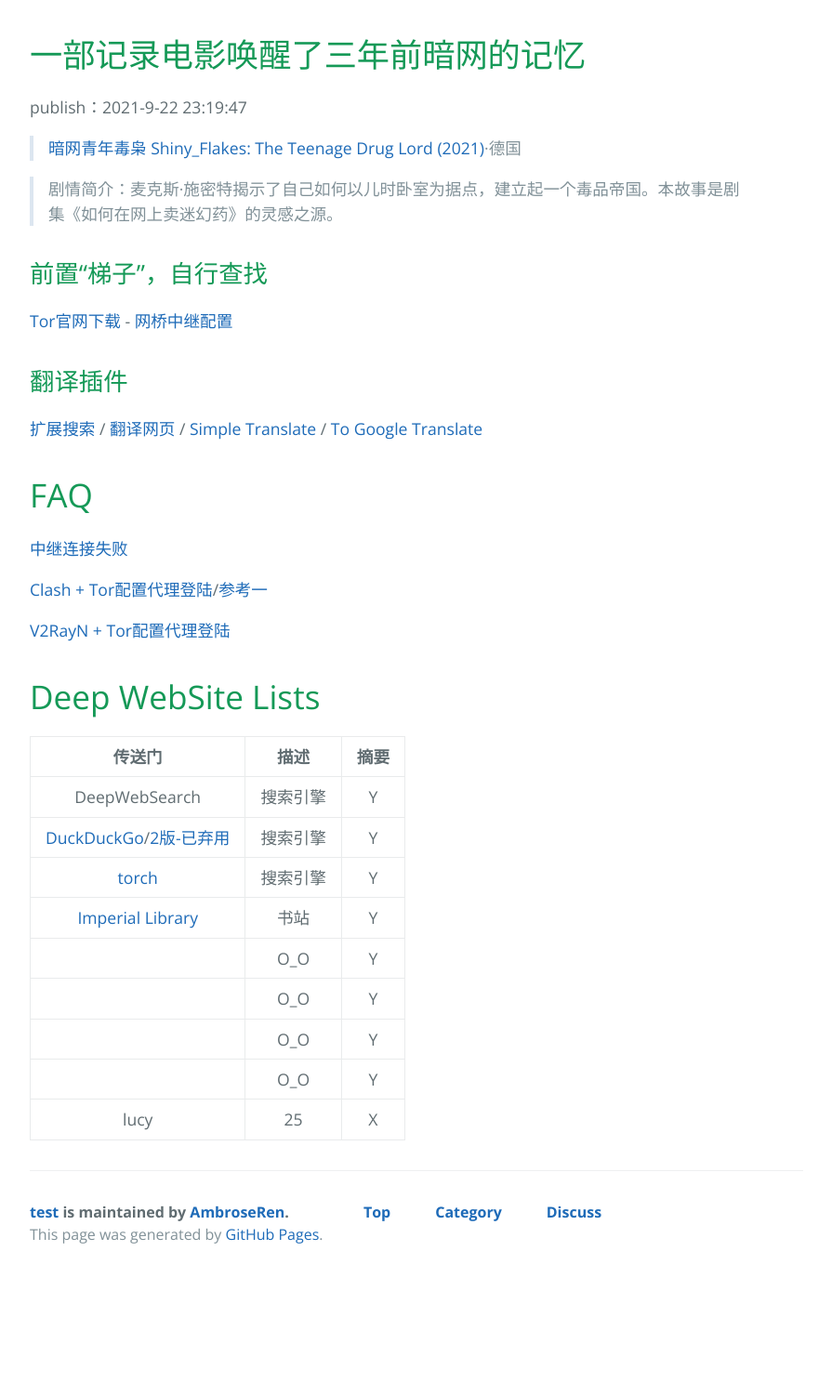
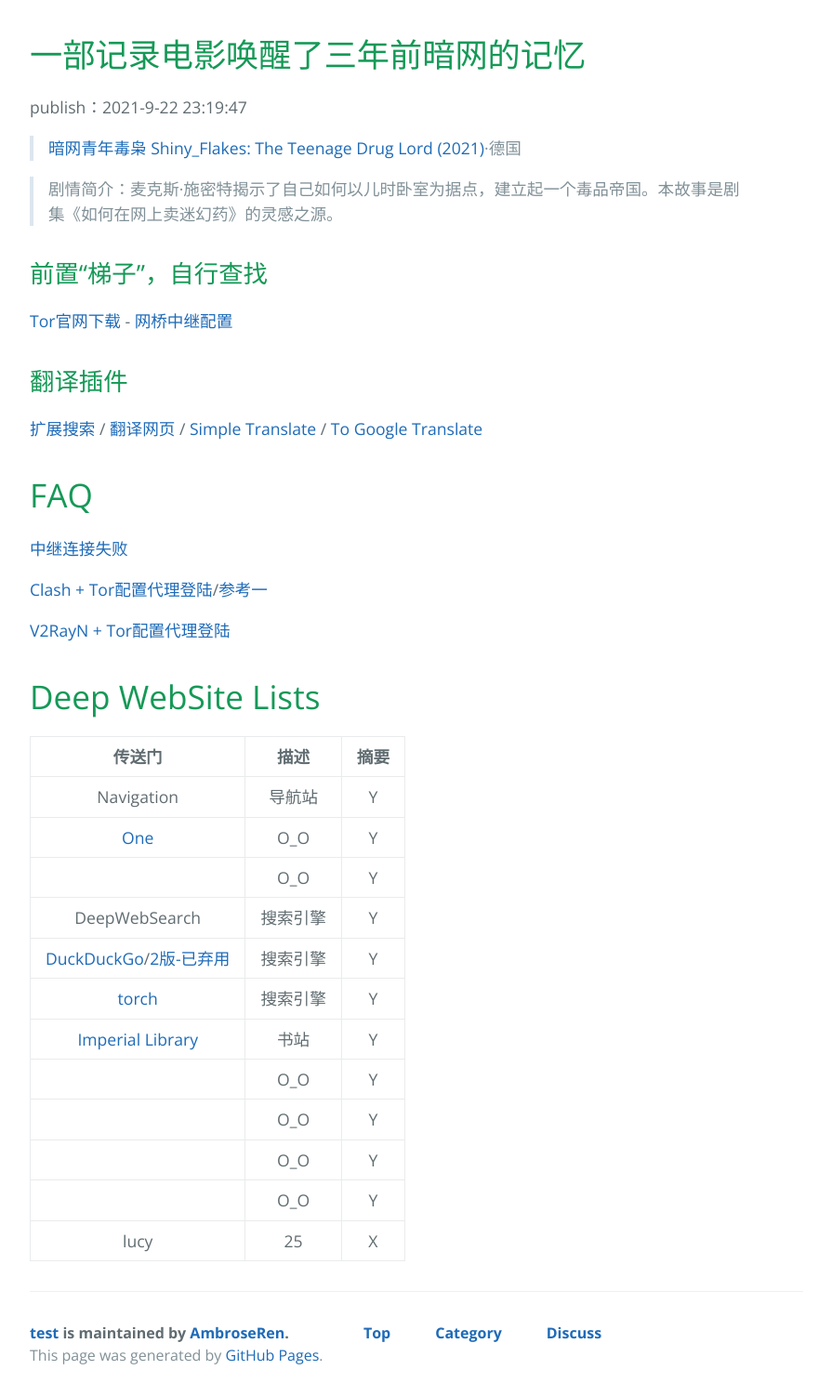
Before and after one commit to AmbroseRen/test, a Jekyll site: the page built from Doc/Tools/Tor.md, in a window 1280 px wide. Shown: the whole page at 93% size, without its empty margins (192-1087 px from the left). Built offline with Jekyll 4.4.1, drawn with Linux system fonts in a browser that asks for light colours; our own code applies the rules of GitHub Pages for plain Markdown files; the repository's description, which GitHub fills in, is left out; before the commit the page ends 1372 px from its top, so only the background shows below that.

Commit message:
Update Tor.md

```diff
--- a/Doc/Tools/Tor.md
+++ b/Doc/Tools/Tor.md
@@ -26,6 +26,9 @@
 
 | 传送门 | 描述 | 摘要 |
 |:---:|:---:|:---:|
+| Navigation | 导航站 | Y |
+| [One](http://torlinkbgs6aabns.onion/) | O_O | Y |
+| []() | O_O | Y |
 | DeepWebSearch | 搜索引擎 | Y |
 | [DuckDuckGo](https://duckduckgogg42xjoc72x3sjasowoarfbgcmvfimaftt6twagswzczad.onion/)/[2版-已弃用](https://3g2upl4pq6kufc4m.onion/) | 搜索引擎 | Y |
 | [torch](http://xmh57jrknzkhv6y3ls3ubitzfqnkrwxhopf5aygthi7d6rplyvk3noyd.onion/cgi-bin/omega/omega) | 搜索引擎 | Y |
```
